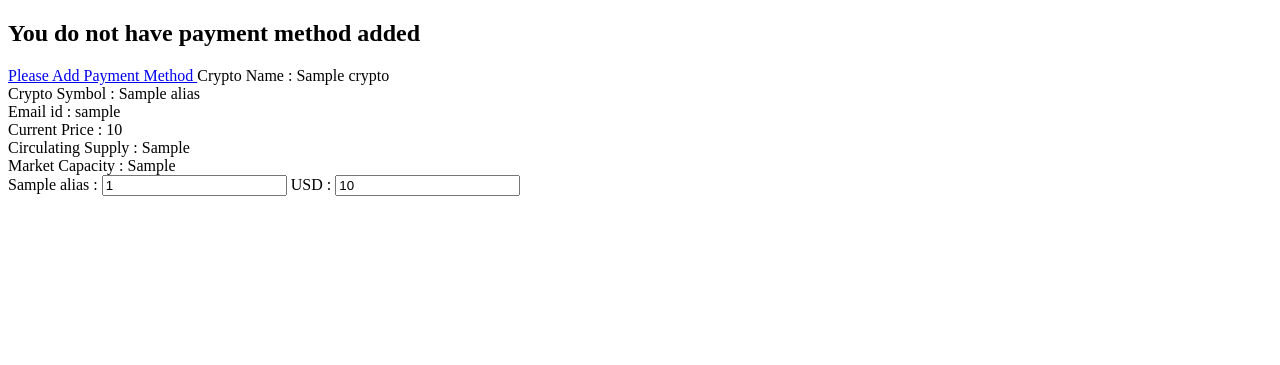
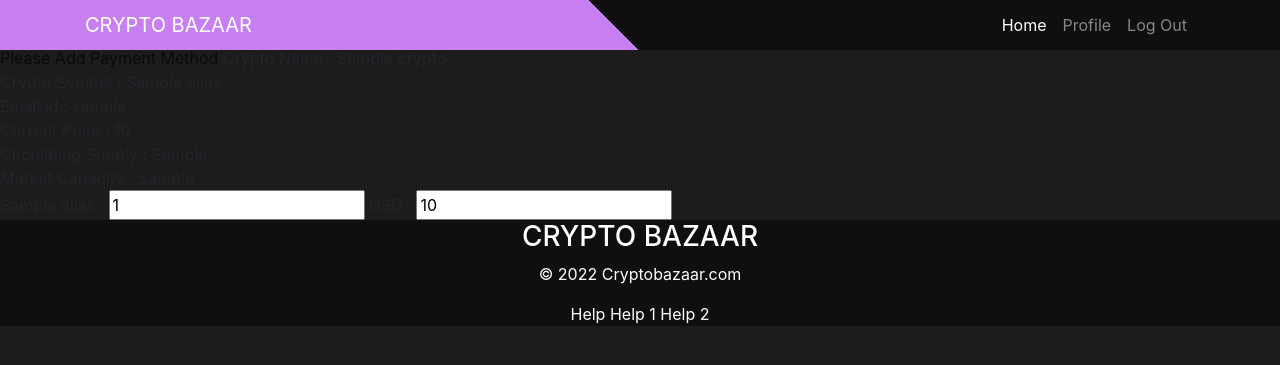
Before and after one commit to neelJadav27/DjangoCryptoProject, a Django app: template templates/makepayment.html in a window 1280 px wide. Shown: the top 365 px of the page. Run offline with Django 4.2, Linux system fonts and the light colour scheme; the template is opened without the code that fills it: most values are stand-ins (such as "Sample title", 1, 10 or a date in 2020); some libraries are stand-ins or nearby versions.

Commit message:
home page, header, footer

```diff
--- /dev/null
+++ b/static/css/header.css
@@ -0,0 +1,67 @@
+body {
+    margin: 0;
+    font-family: -apple-system,BlinkMacSystemFont,"Segoe UI",Roboto,"Helvetica Neue",Arial,sans-serif;
+    font-size: 1rem;
+    font-weight: 400;
+    line-height: 1.5;
+    color: #212529;
+    background-color: #1c1c1c;
+}
+.navbar {
+    display: -ms-flexbox;
+    display: flex;
+    -ms-flex-wrap: wrap;
+    flex-wrap: wrap;
+    -ms-flex-align: center;
+    align-items: center;
+    -ms-flex-pack: justify;
+    justify-content: space-between;
+    padding: 5px;
+}
+
+
+header .navbar {
+    margin-bottom: 0;
+}
+
+.waves-effect {
+    position: relative;
+    cursor: pointer;
+    display: inline-block;
+    overflow: hidden;
+    -webkit-user-select: none;
+    -moz-user-select: none;
+    -ms-user-select: none;
+    user-select: none;
+    -webkit-tap-highlight-color: transparent;
+    vertical-align: middle;
+    z-index: 1;
+    will-change: opacity, transform;
+    transition: .3s ease-out;
+    color: #fff;
+}
+a {
+  color: #0a0a0a;
+  text-decoration: none;
+}
+
+li {
+    list-style-type: none;
+}
+.bg-image-full {
+    background-position: center center;
+    background-repeat: no-repeat;
+    -webkit-background-size: cover;
+    -moz-background-size: cover;
+    background-size: cover;
+    -o-background-size: cover;
+}
+.bg-dark {
+    background-color: #222!important;
+}
+
+.mx-background-top-linear {
+    background: -webkit-linear-gradient(45deg, #c77ff2 48%, #100e0f 48%);
+    background: -webkit-linear-gradient(left, #c77ff2 48%, #100e0f 48%);
+    background: linear-gradient(45deg, #c77ff2 48%, #100e0f 48%);
+}
--- a/templates/cryptodetail.html
+++ b/templates/cryptodetail.html
@@ -8,6 +8,7 @@
     <script src="https://cdn.jsdelivr.net/npm/chart.js"></script>
 </head>
 <body>
+{% include 'header.html' %}
     <form action="{% url 'crypto:cryptoName' cryptoName%}" method="POST">
 
         {% csrf_token %}
@@ -95,5 +96,6 @@
         {% csrf_token %}
         <input name="MakeTransaction" type="submit" value="Make A Transaction">
     </form>
+{% include 'footer.html' %}
 </body>
 </html>
--- /dev/null
+++ b/templates/footer.html
@@ -0,0 +1,30 @@
+<!DOCTYPE html>
+<html lang="en">
+
+<head>
+    <style>
+        #footer{
+            background-color: #100e0f;
+            color: white;
+            font-family: -apple-system,BlinkMacSystemFont,"Segoe UI",Roboto,"Helvetica Neue",Arial,sans-serif;
+            font-size: 1rem;
+            font-weight: 400;
+            line-height: 1.5;
+
+        }
+    </style>
+</head>
+<body>
+<footer style="text-align: center">
+
+  <div id="footer">
+       <h3>CRYPTO BAZAAR</h3>
+      <p>&copy; 2022 Cryptobazaar.com</p>
+
+          <a href="#" style="color: white">Help</a>
+          <a href="#" style="color: white">Help 1</a>
+          <a href="#" style="color: white">Help 2</a>
+  </div>
+</footer>
+</body>
+</html>
--- /dev/null
+++ b/templates/header.html
@@ -0,0 +1,44 @@
+{% load static %}
+<html>
+<head>
+<link href="//maxcdn.bootstrapcdn.com/bootstrap/4.0.0/css/bootstrap.min.css" rel="stylesheet" id="bootstrap-css">
+<script src="//maxcdn.bootstrapcdn.com/bootstrap/4.0.0/js/bootstrap.min.js"></script>
+<script src="//code.jquery.com/jquery-1.11.1.min.js"></script>
+<!------ Include the above in your HEAD tag ---------->
+<link rel="stylesheet" href="{% static 'css/header.css' %}">
+<link href="//maxcdn.bootstrapcdn.com/font-awesome/4.2.0/css/font-awesome.min.css" rel="stylesheet">
+</head>
+
+<!-- Navigation -->
+<body>
+<div class="fixed-top" >
+
+  <nav class="navbar navbar-expand-lg navbar-dark mx-background-top-linear">
+    <div class="container">
+      <a class="navbar-brand" rel="nofollow" target="_blank" href="#" style="text-transform: uppercase;"> Crypto Bazaar</a>
+      <button class="navbar-toggler" type="button" data-toggle="collapse" data-target="#navbarResponsive" aria-controls="navbarResponsive" aria-expanded="false" aria-label="Toggle navigation">
+        <span class="navbar-toggler-icon"></span>
+      </button>
+      <div class="collapse navbar-collapse" id="navbarResponsive">
+
+        <ul class="navbar-nav ml-auto">
+
+          <li class="nav-item active">
+            <a class="nav-link" href="#">Home
+              <span class="sr-only">(current)</span>
+            </a>
+          </li>
+            <li class="nav-item">
+            <a class="nav-link" href="#">Profile</a>
+          </li>
+
+          <li class="nav-item">
+            <a class="nav-link" href="#">Log Out</a>
+          </li>
+        </ul>
+      </div>
+    </div>
+  </nav>
+</div>
+</body>
+</html>
--- a/templates/makepayment.html
+++ b/templates/makepayment.html
@@ -20,6 +20,7 @@
     </script>
 </head>
 <body>
+{% include 'header.html' %}
 <form method="post" action="{% url 'crypto:makepayment'%}?cryptoName={{ cryptoData.alias }}">
     {% csrf_token %}
     {% if isPaymentAdded %}
@@ -54,5 +55,6 @@
 
 
 </form>
+{% include 'footer.html' %}
 </body>
 </html>
```
Also changed, not shown: crypto/views.py (+14 -0 lines), static/css/home.css (+17 -5 lines), templates/home.html (+27 -11 lines).
